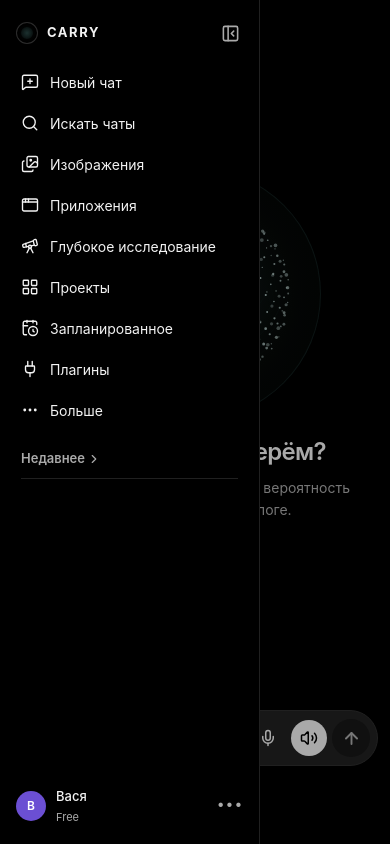
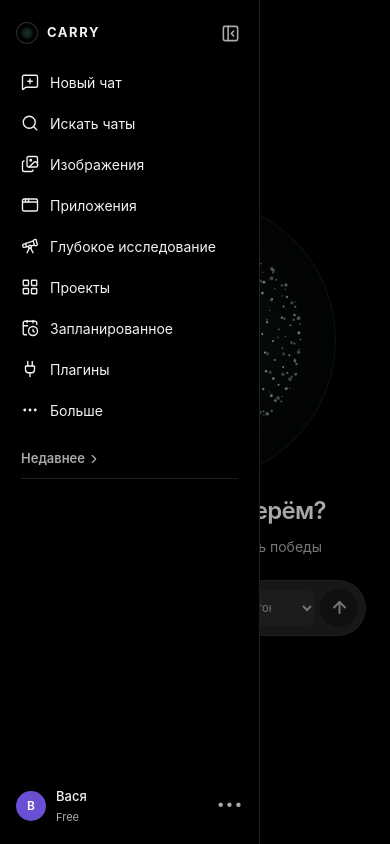
Before and after one commit to carryai52/matchmetr-ai, a Next.js app: page / in a window 390 px wide. Built offline with nearby package versions, Linux system fonts and the light colour scheme.

Commit message:
Refine Carry hero and token mode composer

```diff
--- a/app/globals.css
+++ b/app/globals.css
@@ -63,9 +63,9 @@ header { height:56px; flex:0 0 56px; display:flex; align-items:center; padding:8
 .openSidebar.hidden { display:none; }
 .mobileMenu,.scrim { display:none; }
 .chatBody { min-height:0; flex:1; overflow-y:auto; }
-.chatBody.initial { display:flex; align-items:center; justify-content:center; padding:40px 20px 240px; overflow:hidden; }
-.emptyState { width:min(768px,100%); min-height:0; margin:0 auto; display:flex; flex-direction:column; align-items:center; justify-content:center; transform:translateY(-38px); text-align:center; }
-.carryOrbStage { width:350px; height:350px; margin-bottom:24px; overflow:hidden; border-radius:50%; background:#050706; box-shadow:0 0 0 1px rgba(125,222,216,.13),0 36px 110px rgba(0,0,0,.35); }
+.chatBody.initial { display:flex; align-items:center; justify-content:center; padding:24px 20px 40px; overflow:hidden; }
+.emptyState { width:min(768px,100%); min-height:0; margin:0 auto; display:flex; flex-direction:column; align-items:center; justify-content:center; transform:translateY(-64px); text-align:center; }
+.carryOrbStage { width:390px; height:390px; margin-bottom:20px; overflow:hidden; border-radius:50%; background:#050706; box-shadow:0 0 0 1px rgba(125,222,216,.13),0 36px 110px rgba(0,0,0,.35); }
 .particleOrb { display:block; width:100%; height:100%; }
 .carryIntro { display:flex; flex-direction:column; align-items:center; }
 .carryIntro p { max-width:500px; margin:10px 0 0; color:var(--muted); font-size:14px; line-height:1.55; }
@@ -75,7 +75,7 @@ h1 { margin:0; font-size:28px; line-height:1.25; letter-spacing:-.7px; font-weig
 .bubble { align-self:flex-end; max-width:70%; padding:10px 16px; border-radius:20px; background:var(--hover); font-size:15px; line-height:1.45; }
 .assistantMsg { width:100%; padding:0 2px; font-size:16px; line-height:1.75; }
 .composerDock { position:relative; flex:0 0 auto; width:min(768px,calc(100% - 32px)); margin:0 auto; padding:8px 0 8px; }
-.composerDock.initialDock { position:absolute; z-index:5; left:50%; bottom:124px; top:auto; transform:translateX(-50%); margin:0; padding:0; }
+.composerDock.initialDock { position:static; width:100%; margin:28px 0 0; padding:0; transform:none; }
 .composer { height:56px; display:flex; align-items:center; gap:5px; padding:6px 7px 6px 9px; border:1px solid var(--line); border-radius:28px; background:var(--paper); box-shadow:0 2px 9px rgba(0,0,0,.08); }
 .theme-dark .composer { background:#212121; border-color:#2f2f2f; box-shadow:none; }
 .composer.dictating { height:128px; display:block; padding:7px 14px 8px 12px; border-radius:27px; }
@@ -93,6 +93,11 @@ h1 { margin:0; font-size:28px; line-height:1.25; letter-spacing:-.7px; font-weig
 .dictationActions svg { width:20px; height:20px; stroke-width:1.9; }
 .composer input { min-width:0; flex:1; height:42px; border:0; outline:0; padding:0; background:transparent; color:var(--ink); font-size:16px; }
 .composer input::placeholder { color:#8a8a8a; }
+.modeSelect { flex:0 0 auto; display:flex; align-items:center; }
+.modeSelect select { height:36px; max-width:154px; border:0; outline:0; border-radius:9px; padding:0 28px 0 10px; color:#aaa; background:#292929; font-size:12px; cursor:pointer; }
+.modeSelect select:hover,.modeSelect select:focus { color:#f2f2f2; background:#303030; }
+.modeSelect option { color:#f2f2f2; background:#1d1d1d; }
+.srOnly { position:absolute; width:1px; height:1px; padding:0; margin:-1px; overflow:hidden; clip:rect(0,0,0,0); white-space:nowrap; border:0; }
 .send { width:38px; height:38px; flex:0 0 38px; display:grid; place-items:center; border:0; border-radius:50%; background:var(--ink); color:var(--paper); cursor:pointer; }
 .send:disabled { background:var(--hover); color:#aaa; cursor:default; }
 .composerIcon,.voiceButton { width:36px; height:36px; flex:0 0 36px; display:grid; place-items:center; border:0; border-radius:50%; background:transparent; color:var(--ink); cursor:pointer; }
@@ -213,10 +218,11 @@ footer { padding-top:8px; text-align:center; color:var(--muted); font-size:11px;
   .signup { display:none; }
   .emptyState,.messages,.composerDock { width:calc(100% - 24px); }
   h1 { font-size:24px; }
-  .chatBody.initial { padding:28px 12px 190px; }
-  .emptyState { transform:translateY(-24px); }
-  .carryOrbStage { width:250px; height:250px; margin-bottom:18px; }
-  .composerDock.initialDock { bottom:78px; }
+  .chatBody.initial { padding:20px 12px 24px; }
+  .emptyState { transform:translateY(-30px); }
+  .carryOrbStage { width:280px; height:280px; margin-bottom:16px; }
+  .composerDock.initialDock { margin-top:22px; }
+  .modeSelect select { max-width:122px; padding-left:8px; font-size:11px; }
   .settingRow { grid-template-columns:1fr; gap:8px; }
   .settingsModal { height:90vh; }
   .settingsLayout { grid-template-columns:1fr; }
--- a/app/page.tsx
+++ b/app/page.tsx
@@ -1,17 +1,18 @@
 "use client";
 
-import { FormEvent, useRef, useState } from "react";
+import { FormEvent, useState } from "react";
 import { ParticleOrb } from "./particle-orb";
 import {
   AppWindow, ArrowUp, Bell, CalendarClock, Check, ChevronRight,
-  CircleHelp, Database, Ellipsis, Images, LayoutGrid, Library, LogOut, Menu,
-  MessageSquarePlus, Mic, PanelLeftClose, PanelLeftOpen, Plug, Search, Settings,
-  Plus, Shield, SlidersHorizontal, Sparkles, Telescope, UserRound, Volume2, X,
+  CircleHelp, Database, Ellipsis, Images, LayoutGrid, LogOut, Menu,
+  MessageSquarePlus, PanelLeftClose, PanelLeftOpen, Plug, Search, Settings,
+  Shield, SlidersHorizontal, Sparkles, Telescope, UserRound, X,
 } from "lucide-react";
 
 type Language = "ru" | "en";
 type Theme = "light" | "dark";
 type SettingsSection = "general" | "notifications" | "personalization" | "apps" | "data" | "security" | "account";
+type AnalysisMode = "instant" | "balance" | "deep" | "full";
 
 const copy = {
   ru: { newChat:"Новый чат", research:"Глубокое исследование", recent:"Недавнее", title:"С чего начнём?", placeholder:"Спросите что-нибудь", answer:"Привет! Чем я могу помочь?", settings:"Настройки", language:"Язык", theme:"Тема интерфейса", light:"Светлая", dark:"Тёмная", close:"Готово" },
@@ -29,14 +30,8 @@ export default function Home() {
   const [authenticated, setAuthenticated] = useState(true);
   const [authMode, setAuthMode] = useState<"login" | "signup" | null>(null);
   const [settingsSection, setSettingsSection] = useState<SettingsSection>("general");
-  const [attachOpen, setAttachOpen] = useState(false);
-  const [listening, setListening] = useState(false);
-  const [voiceOpen, setVoiceOpen] = useState(false);
+  const [analysisMode, setAnalysisMode] = useState<AnalysisMode>("instant");
   const [notice, setNotice] = useState<string | null>(null);
-  const mediaRecorderRef = useRef<MediaRecorder | null>(null);
-  const streamRef = useRef<MediaStream | null>(null);
-  const recognitionRef = useRef<any>(null);
-  const messageBeforeDictationRef = useRef("");
   const t = copy[language];
 
   function submit(event: FormEvent) {
@@ -58,73 +53,21 @@ export default function Home() {
     setSettingsOpen(true);
   }
 
-  function stopAudio() {
-    recognitionRef.current?.stop?.();
-    recognitionRef.current = null;
-    if (mediaRecorderRef.current?.state === "recording") mediaRecorderRef.current.stop();
-    mediaRecorderRef.current = null;
-    streamRef.current?.getTracks().forEach((track) => track.stop());
-    streamRef.current = null;
-    setListening(false);
-  }
-
-  async function startAudio(transcribe:boolean) {
-    try {
-      const stream = await navigator.mediaDevices.getUserMedia({ audio:true });
-      streamRef.current = stream;
-      const recorder = new MediaRecorder(stream);
-      recorder.start();
-      mediaRecorderRef.current = recorder;
-      setListening(true);
-      if (transcribe) {
-        const SpeechRecognition = (window as any).SpeechRecognition || (window as any).webkitSpeechRecognition;
-        if (SpeechRecognition) {
-          const recognition = new SpeechRecognition();
-          recognition.lang = language === "ru" ? "ru-RU" : "en-US";
-          recognition.interimResults = true;
-          recognition.continuous = true;
-          recognition.onresult = (event:any) => {
-            let transcript = "";
-            for (let i = event.resultIndex; i < event.results.length; i += 1) transcript += event.results[i][0].transcript;
-            if (transcript.trim()) setMessage(transcript.trim());
-          };
-          recognition.onerror = () => setNotice("Не удалось распознать речь. Проверьте доступ к микрофону.");
-          recognitionRef.current = recognition;
-          recognition.start();
-        } else setNotice("Запись началась, но распознавание речи не поддерживается этим браузером.");
-      }
-    } catch {
-      setNotice("Доступ к микрофону запрещён. Разрешите его в адресной строке браузера и попробуйте снова.");
-      stopAudio();
-    }
-  }
-
-  async function toggleDictation() {
-    if (listening) confirmDictation();
-    else {
-      messageBeforeDictationRef.current = message;
-      await startAudio(true);
-    }
-  }
-
-  function cancelDictation() {
-    stopAudio();
-    setMessage(messageBeforeDictationRef.current);
-  }
-
-  function confirmDictation() {
-    stopAudio();
-  }
-
-  async function startVoiceMode() {
-    await startAudio(false);
-    if (streamRef.current) setVoiceOpen(true);
-  }
-
-  function closeVoiceMode() {
-    stopAudio();
-    setVoiceOpen(false);
-  }
+  const composer = (
+    <form className="composer" onSubmit={submit}>
+      <input aria-label="Message Carry" placeholder={t.placeholder} value={message} onChange={(event) => setMessage(event.target.value)} />
+      <label className="modeSelect">
+        <span className="srOnly">Режим анализа</span>
+        <select value={analysisMode} onChange={(event) => setAnalysisMode(event.target.value as AnalysisMode)}>
+          <option value="instant">Instant · 1 токен</option>
+          <option value="balance">Balance · 3 токена</option>
+          <option value="deep">Deep · 5 токенов</option>
+          <option value="full">Full · 10 токенов</option>
+        </select>
+      </label>
+      <button className="send" aria-label="Отправить" disabled={!message.trim()}><ArrowUp size={19} strokeWidth={2.4} /></button>
+    </form>
+  );
 
   return (
     <main className={`shell theme-${theme}`}>
@@ -184,7 +127,7 @@ export default function Home() {
         </header>
 
         <div className={sent.length === 0 ? "chatBody initial" : "chatBody"}>
-          {sent.length === 0 ? <div className="emptyState"><div className="carryOrbStage"><ParticleOrb /></div><div className="carryIntro"><h1>{language === "ru" ? "Какой матч разберём?" : "Which match should we analyze?"}</h1><p>{language === "ru" ? "Форма, составы, карта, риски и вероятность победы — в одном диалоге." : "Form, lineups, map, risks and win probability — in one conversation."}</p></div></div> : (
+          {sent.length === 0 ? <div className="emptyState"><div className="carryOrbStage"><ParticleOrb /></div><div className="carryIntro"><h1>{language === "ru" ? "Какой матч разберём?" : "Which match should we analyze?"}</h1><p>{language === "ru" ? "Carry AI скажет вероятность победы" : "Carry AI will estimate the probability of victory"}</p></div><div className="composerDock initialDock">{composer}</div></div> : (
             <div className="messages">
               {sent.map((item, i) => (
                 <div className="turn" key={`${item}-${i}`}>
@@ -196,24 +139,7 @@ export default function Home() {
           )}
         </div>
 
-        <div className={sent.length === 0 ? "composerDock initialDock" : "composerDock"}>
-          {attachOpen && <div className="attachMenu"><button onClick={() => setNotice("Демонстрация: файл выбран.")}><Library />Добавить фотографии и файлы</button><button onClick={() => setNotice("Демонстрация: проект выбран.")}><LayoutGrid />Выбрать проект</button></div>}
-          <form className={listening && !voiceOpen ? "composer dictating" : "composer"} onSubmit={submit}>
-            {listening && !voiceOpen ? <>
-              <div className="waveform"><span className="waveLine" /><span className="liveBars">{[8,18,30,24,34,28,36,26,18,32,34,22,30].map((height,i) => <i key={i} style={{height}} />)}</span></div>
-              <div className="dictationBottom">
-                <button type="button" className="composerIcon" aria-label="Add files" onClick={() => setAttachOpen((v) => !v)}><Plus /></button>
-                <div className="dictationActions"><button type="button" aria-label="Отменить диктовку" onClick={cancelDictation}><X /></button><button type="button" aria-label="Подтвердить диктовку" onClick={confirmDictation}><Check /></button></div>
-              </div>
-            </> : <>
-              <button type="button" className="composerIcon" aria-label="Add files" onClick={() => setAttachOpen((v) => !v)}><Plus /></button>
-              <input aria-label="Message ChatGPT" placeholder={t.placeholder} value={message} onChange={(e) => setMessage(e.target.value)} />
-              <button type="button" className="composerIcon" aria-label="Start dictation" onClick={toggleDictation}><Mic /></button>
-              <button type="button" className="voiceButton" aria-label="Voice mode" onClick={startVoiceMode}><Volume2 /></button>
-              <button className="send" aria-label="Send message" disabled={!message.trim()}><ArrowUp size={19} strokeWidth={2.4} /></button>
-            </>}
-          </form>
-        </div>
+        {sent.length > 0 && <div className="composerDock">{composer}</div>}
       </section>
 
       {sidebar && <button className="scrim" aria-label="Close sidebar" onClick={() => setSidebar(false)} />}
@@ -240,7 +166,6 @@ export default function Home() {
       )}
 
       {authMode && <AuthModal mode={authMode} onClose={() => setAuthMode(null)} onSuccess={() => { setAuthenticated(true); setAuthMode(null); }} onSwitch={setAuthMode} />}
-      {voiceOpen && <div className="voiceOverlay"><button className="voiceClose" aria-label="Закрыть голосовой режим" onClick={closeVoiceMode}><X /></button><div className="voiceOrb live"><Mic /></div><h2>Слушаю…</h2><p>Голосовой режим использует микрофон</p><button className="voiceStop" onClick={closeVoiceMode}>Завершить</button></div>}
       {notice && <div className="notice"><span>{notice}</span><button aria-label="Закрыть уведомление" onClick={() => setNotice(null)}><X /></button></div>}
     </main>
   );
```
